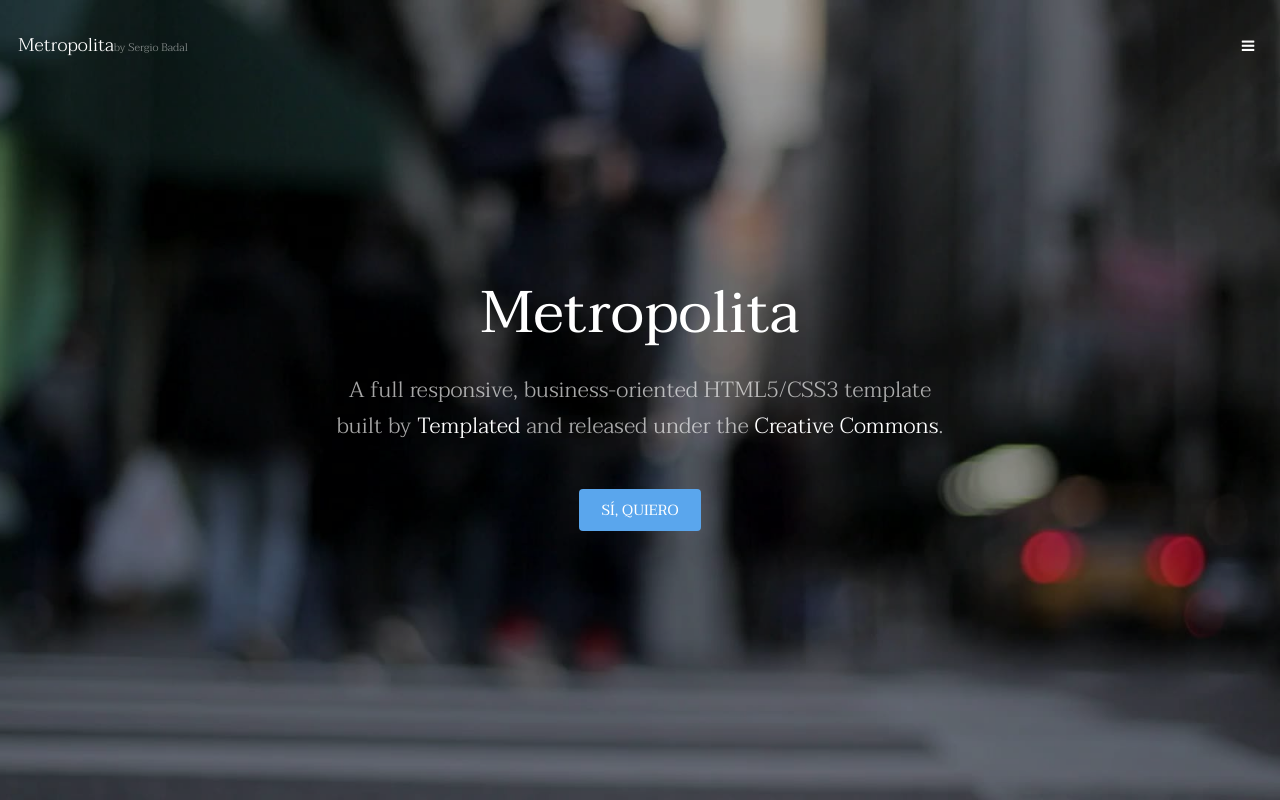
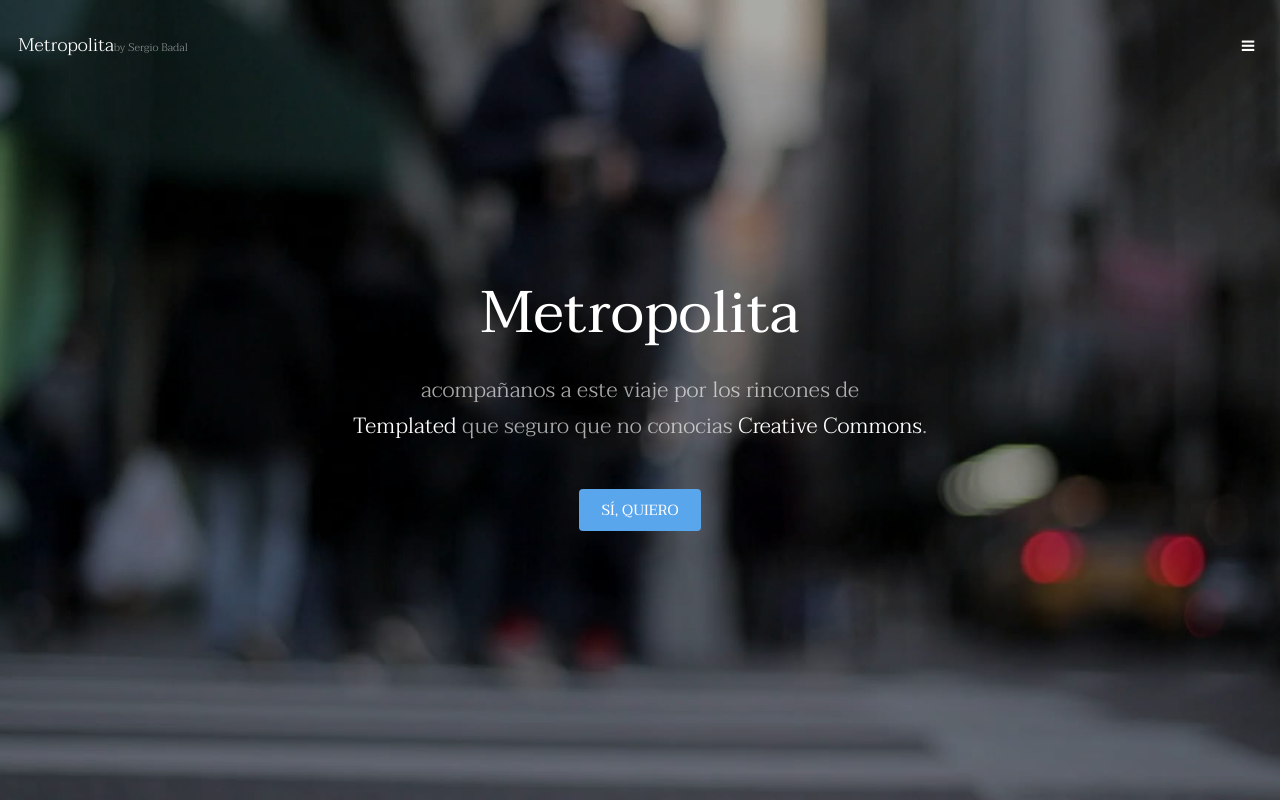
Before and after one commit to RoseTyler-cmd/04_rep_metropolita, a plain HTML site: page index.html in a window 1280 px wide. Shown: the top 800 px of the page. Drawn offline with Linux system fonts and the light colour scheme.

Commit message:
frase bajo el H2 por Victor

```diff
--- a/index.html
+++ b/index.html
@@ -37,8 +37,8 @@
 			<section id="banner" data-video="images/banner">
 				<div class="inner">
 					<h1>Metropolita</h1>
-					<p>A full responsive, business-oriented HTML5/CSS3 template<br />
-					built by <a href="https://templated.co/">Templated</a> and released under the <a href="https://templated.co/license">Creative Commons</a>.</p>
+					<p>acompañanos a este viaje por los rincones de<br />
+					<a href="https://templated.co/">Templated</a> que seguro que no conocias <a href="https://templated.co/license">Creative Commons</a>.</p>
 					<a href="#one" class="button special scrolly">Sí, quiero</a>
 				</div>
 			</section>
```
